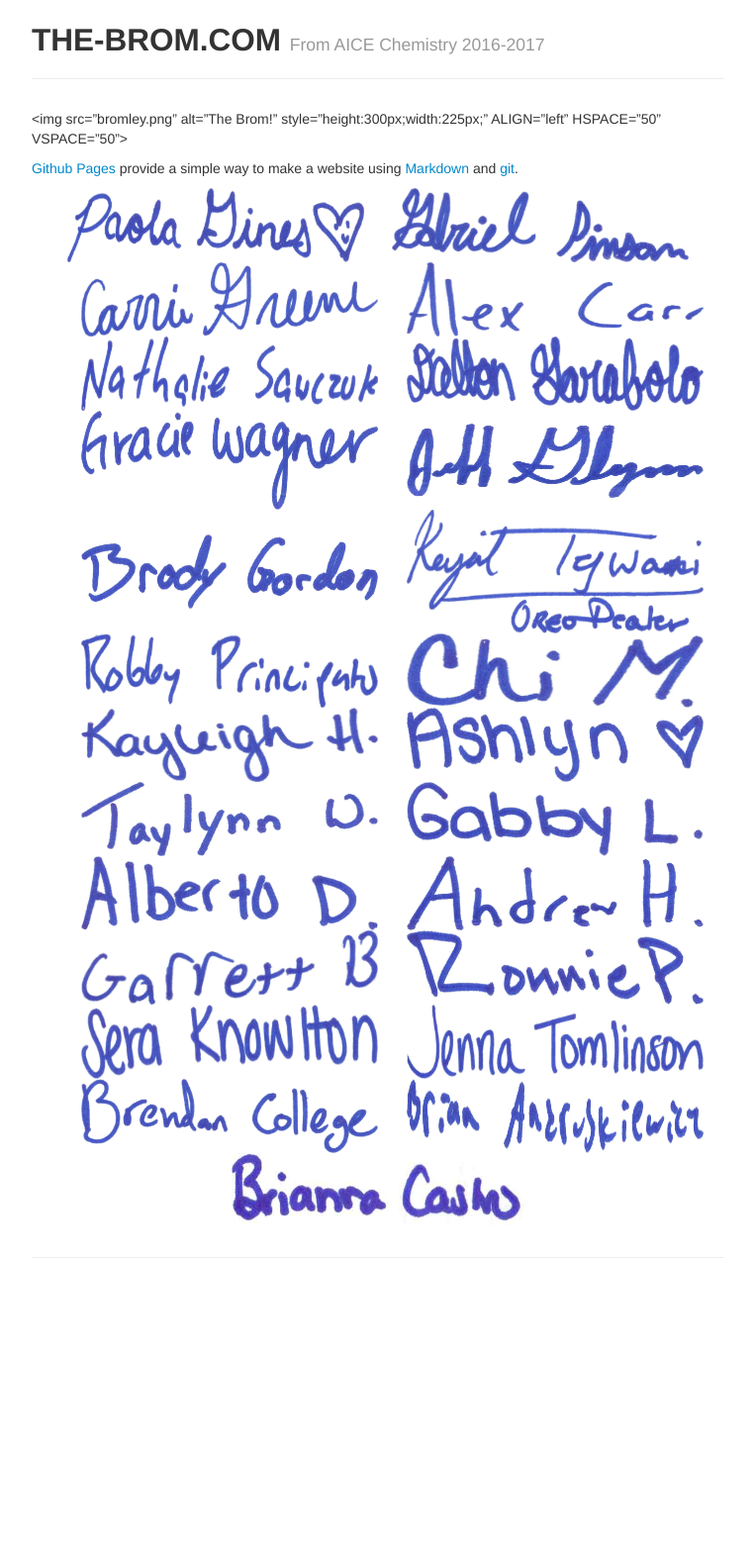
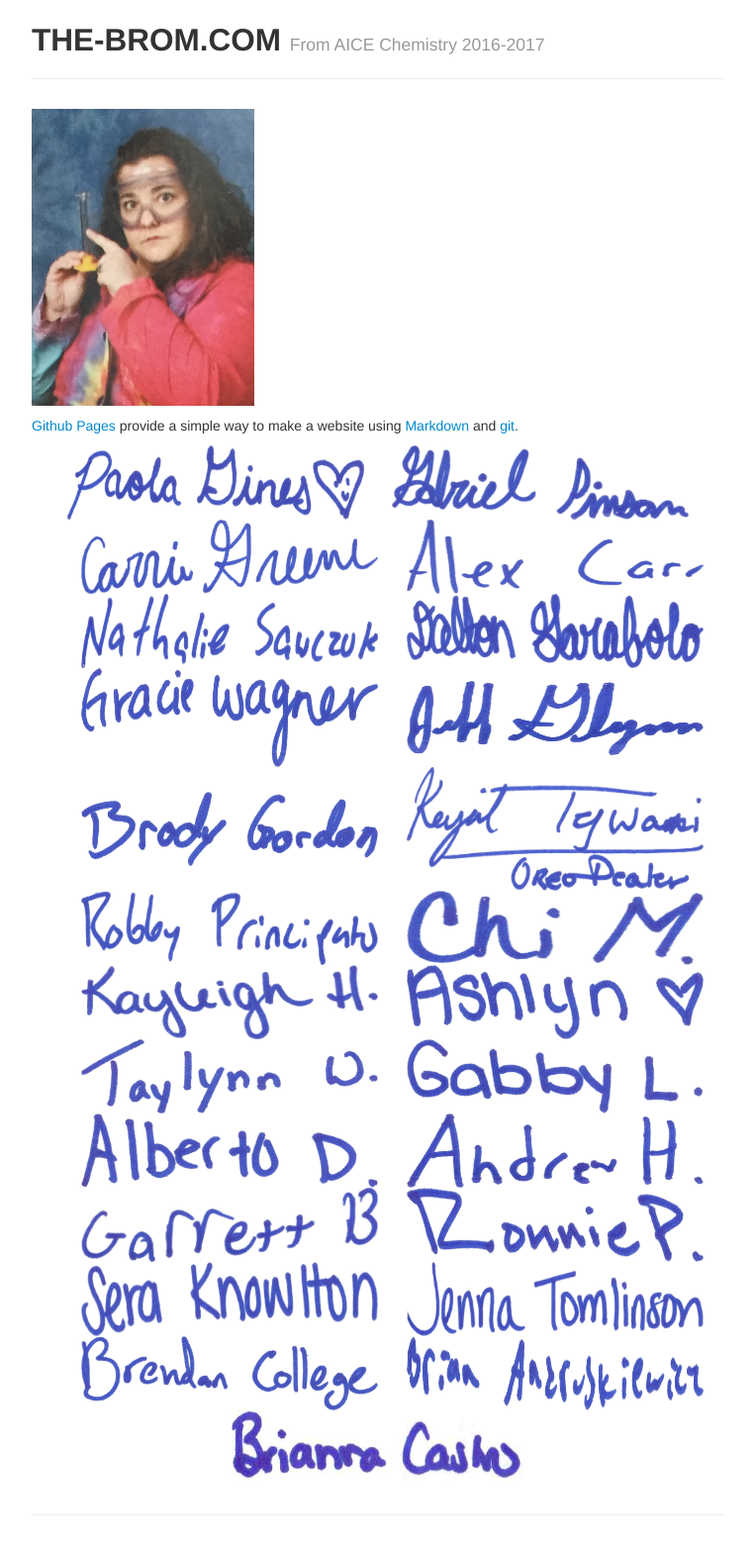
Before and after one commit to the-brom/the-brom.com, a Jekyll site: the page built from index.md, in a window 1280 px wide. Shown: the whole page at 99% size, without its empty margins (258-1021 px from the left). Built offline with Jekyll 4.4.1, drawn with Linux system fonts in a browser that asks for light colours; before the commit the page ends 1302 px from its top, so only the background shows below that.

Commit message:
Update index.md

```diff
--- a/index.md
+++ b/index.md
@@ -5,7 +5,7 @@ tagline: From AICE Chemistry 2016-2017
 description: Mrs. Bromley is THE-BROM.COM!
 ---
 
-<img src="bromley.png" alt="The Brom!" style="height:300px;width:225px;" ALIGN=”left” HSPACE=”50” VSPACE=”50”>
+<img src="bromley.png" alt="The Brom!" style="height:300px;width:225px;">
 
 [Github Pages](https://pages.github.com) provide a simple way to make a
 website using
```
